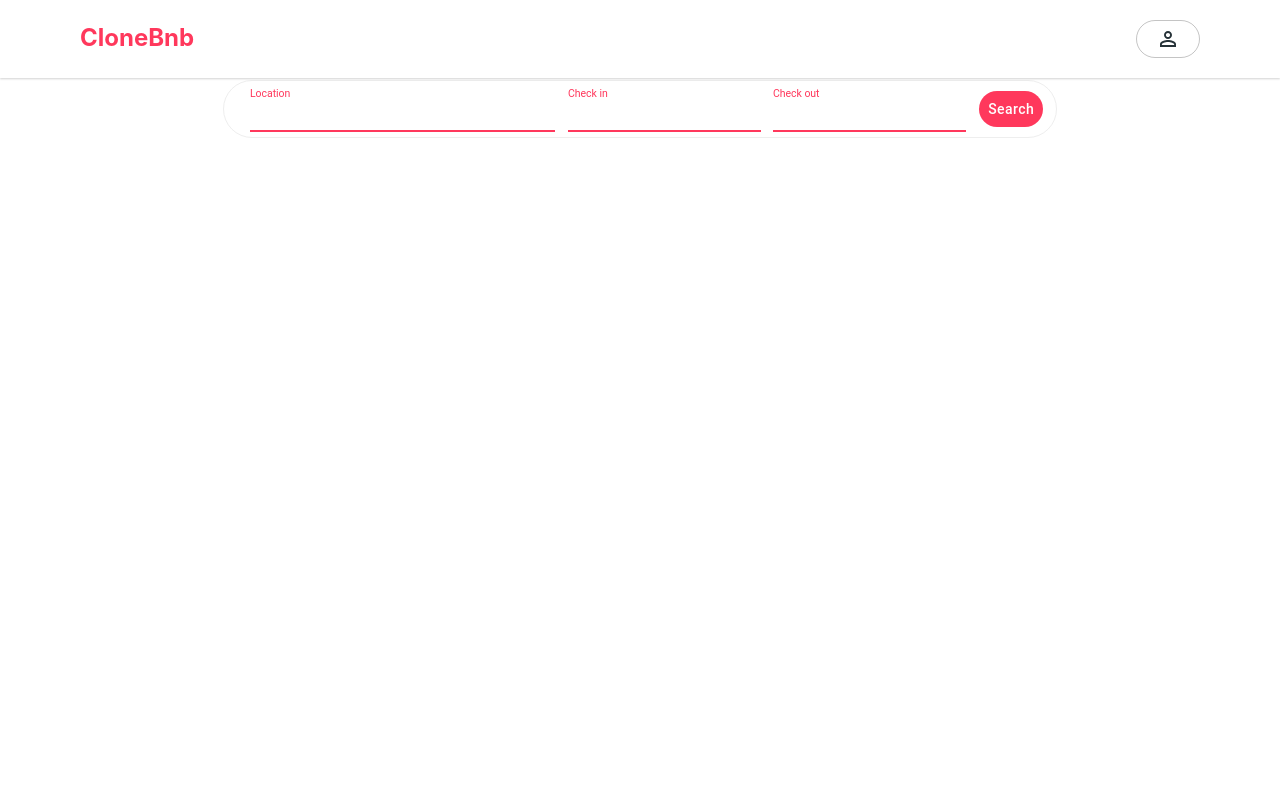
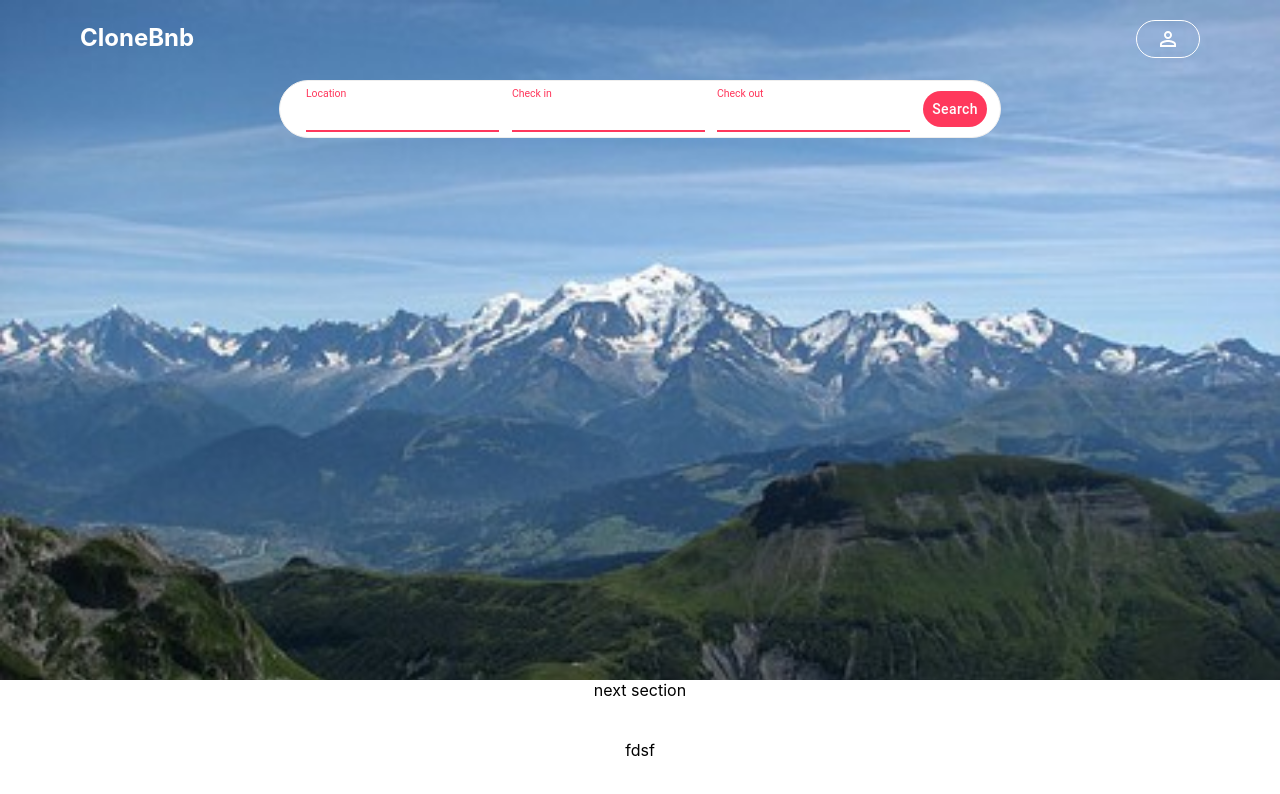
Before and after one commit to BenNeighbour/CloneBnb, a React (Create React App) app in the folder web/: page /home in a window 1280 px wide. Shown: the top 794 px of the page. Built offline with nearby package versions, Linux system fonts and the light colour scheme.

Commit message:
Adding other styles/making the nav bar dynamic

```diff
--- /dev/null
+++ b/web/src/components/Common/SearchBar/SearchBar.tsx
@@ -0,0 +1,102 @@
+import * as React from "react";
+import { RouteComponentProps } from "react-router-dom";
+import TextField from "@material-ui/core/TextField";
+import Button from "@material-ui/core/Button";
+import Card from "@material-ui/core/Card";
+import CardContent from "@material-ui/core/CardContent";
+
+interface Props extends RouteComponentProps<any> {}
+
+const SearchBar: React.FC<Props> = (props) => {
+  return (
+    <div
+      style={{
+        margin: "0 auto",
+        textAlign: "center",
+        display: "inline-block",
+        marginTop: "10vh"
+      }}
+    >
+      <Card
+        style={{
+          display: "grid",
+          borderRadius: "32px",
+          maxWidth: "70vw",
+          minHeight: "7vh",
+        }}
+        className="search"
+        variant="outlined"
+      >
+        <CardContent
+          style={{
+            display: "flex",
+            placeItems: "center",
+            padding: 0,
+          }}
+        >
+          <div
+            style={{
+              paddingTop: "0.5vh",
+              paddingBottom: "0.5vh",
+              flex: "1 0 0",
+              paddingRight: "1vw",
+              paddingLeft: "2vw",
+            }}
+          >
+            {/* Material Standard Inuput field */}
+            <TextField fullWidth focused label="Location" />
+          </div>
+
+          <div
+            style={{
+              paddingTop: "0.5vh",
+              paddingBottom: "0.5vh",
+              paddingRight: "1vw",
+            }}
+          >
+            {/* TODO: Create a datepicker here! */}
+            <TextField fullWidth focused label="Check in" />
+          </div>
+
+          <div
+            style={{
+              paddingTop: "0.5vh",
+              paddingBottom: "0.5vh",
+              paddingRight: "1vw",
+            }}
+          >
+            {/* TODO: Create a datepicker here! */}
+            <TextField fullWidth focused label="Check out" />
+          </div>
+
+          <div
+            style={{
+              paddingTop: "0.5vh",
+              paddingBottom: "0.5vh",
+              paddingRight: "1vw",
+            }}
+          >
+            <Button
+              style={{
+                borderRadius: "35px",
+                width: "min-content",
+                padding: "6px",
+                marginLeft: "auto",
+                boxShadow: "none",
+                textTransform: "none",
+              }}
+              color="primary"
+              variant="contained"
+              className="profile-button"
+              fullWidth
+            >
+              Search
+            </Button>
+          </div>
+        </CardContent>
+      </Card>
+    </div>
+  );
+};
+
+export default SearchBar;
--- a/web/src/components/Home/HomeTopBanner.tsx
+++ b/web/src/components/Home/HomeTopBanner.tsx
@@ -1,10 +1,6 @@
-import Card from "@material-ui/core/Card";
-import CardContent from "@material-ui/core/CardContent";
 import * as React from "react";
 import { RouteComponentProps } from "react-router-dom";
-import "./SearchBar.css";
-import TextField from "@material-ui/core/TextField";
-import Button from "@material-ui/core/Button";
+import SearchBar from "./../Common/SearchBar/SearchBar";
 
 interface Props extends RouteComponentProps<any> {}
 
@@ -12,89 +8,19 @@ const HomeTopBanner: React.FC<Props> = (props) => {
   return (
     <div
       style={{
-        margin: "0 auto",
-        textAlign: "center",
-        display: "inline-block",
+        width: "100%",
+        height: "85vh",
+        overflowX: "hidden",
+        backgroundColor: "transparent",
+        backgroundImage: 'url("./the-alps.jpg")',
+        backgroundSize: "cover"
       }}
     >
-      <Card
-        style={{
-          display: "grid",
-          borderRadius: "32px",
-          width: "65vw",
-          minHeight: "7vh",
-        }}
-        className="search"
-        variant="outlined"
-      >
-        <CardContent
-          style={{
-            display: "flex",
-            placeItems: "center",
-            padding: 0,
-          }}
-        >
-          <div
-            style={{
-              paddingTop: "0.5vh",
-              paddingBottom: "0.5vh",
-              flex: "1 0 0",
-              paddingRight: "1vw",
-              paddingLeft: "2vw"
-            }}
-          >
-            {/* Material Standard Inuput field */}
-            <TextField fullWidth color={undefined} focused label="Location" />
-          </div>
-
-          <div
-            style={{
-              paddingTop: "0.5vh",
-              paddingBottom: "0.5vh",
-              paddingRight: "1vw"
-            }}
-          >
-            {/* TODO: Create a datepicker here! */}
-            <TextField fullWidth focused label="Check in" />
-          </div>
-
-          <div
-            style={{
-              paddingTop: "0.5vh",
-              paddingBottom: "0.5vh",
-              paddingRight: "1vw"
-            }}
-          >
-            {/* TODO: Create a datepicker here! */}
-            <TextField fullWidth focused label="Check out" />
-          </div>
-
-          <div
-            style={{
-              paddingTop: "0.5vh",
-              paddingBottom: "0.5vh",
-              paddingRight: "1vw"
-            }}
-          >
-            <Button
-              style={{
-                borderRadius: "35px",
-                width: "min-content",
-                padding: "6px",
-                marginLeft: "auto",
-                boxShadow: "none",
-                textTransform: "none"
-              }}
-              color="primary"
-              variant="contained"
-              className="profile-button"
-              fullWidth
-            >
-              Search
-            </Button>
-          </div>
-        </CardContent>
-      </Card>
+      <SearchBar
+        location={props.location}
+        history={props.history}
+        match={props.match}
+      />
     </div>
   );
 };
--- a/web/src/components/Navigation/Navigation.tsx
+++ b/web/src/components/Navigation/Navigation.tsx
@@ -10,12 +10,15 @@ interface Props extends RouteComponentProps<any> {
 }
 
 const Navigation: React.FC<Props> = (props) => {
+  const [isOnTop, setIsOnTop] = React.useState(props.isSearchNavbar);
+
   return (
     <AppBar
-      className="navbar"
+      className={!isOnTop ? "navbar" : ""}
       elevation={0}
       style={{
-        backgroundColor: "white",
+        backgroundColor: isOnTop ? "transparent" : "white",
+        color: isOnTop ? "transparent" : "white",
         marginBottom: "1vh"
       }}
     >
@@ -37,7 +40,7 @@ const Navigation: React.FC<Props> = (props) => {
         >
           <h3
             style={{
-              color: "#FF385C",
+              color: !isOnTop ? "#FF385C" : "white",
               fontSize: "150%",
               float: "left",
               marginTop: "20px",
@@ -48,6 +51,7 @@ const Navigation: React.FC<Props> = (props) => {
           </h3>
           <Button
             style={{
+              borderColor: isOnTop ? "white" : "",
               float: "right",
               borderRadius: "60px",
               width: "min-content",
@@ -59,7 +63,9 @@ const Navigation: React.FC<Props> = (props) => {
             variant="outlined"
             className="profile-button"
           >
-            <PersonOutlineOutlinedIcon />
+            <PersonOutlineOutlinedIcon style={{
+              color: isOnTop ? "white" : "",
+            }} />
           </Button>
         </div>
       </div>
--- a/web/src/pages/Home/Home.tsx
+++ b/web/src/pages/Home/Home.tsx
@@ -10,9 +10,9 @@ const Home: React.FC<Props> = (props) => {
   return (
     <div
       style={{
+        width: "100%",
         height: "100vh",
-        width: "100vw",
-        display: "grid"
+        display: "grid",
       }}
     >
       <Navigation
@@ -21,15 +21,23 @@ const Home: React.FC<Props> = (props) => {
         match={props.match}
         location={props.location}
       />
-      <div style={{
-        paddingTop: "10vh",
-        textAlign: "center"
-      }}>
+      <div
+        style={{
+          textAlign: "center",
+        }}
+      >
         <HomeTopBanner
           location={props.location}
           match={props.match}
           history={props.history}
         />
+        <div>
+          next section
+          <br />
+          <br />
+          <br />
+          fdsf
+        </div>
       </div>
     </div>
   );
```
Also changed, not shown: web/public/the-alps.jpg (added), web/src/components/Common/SearchBar.css (added).
